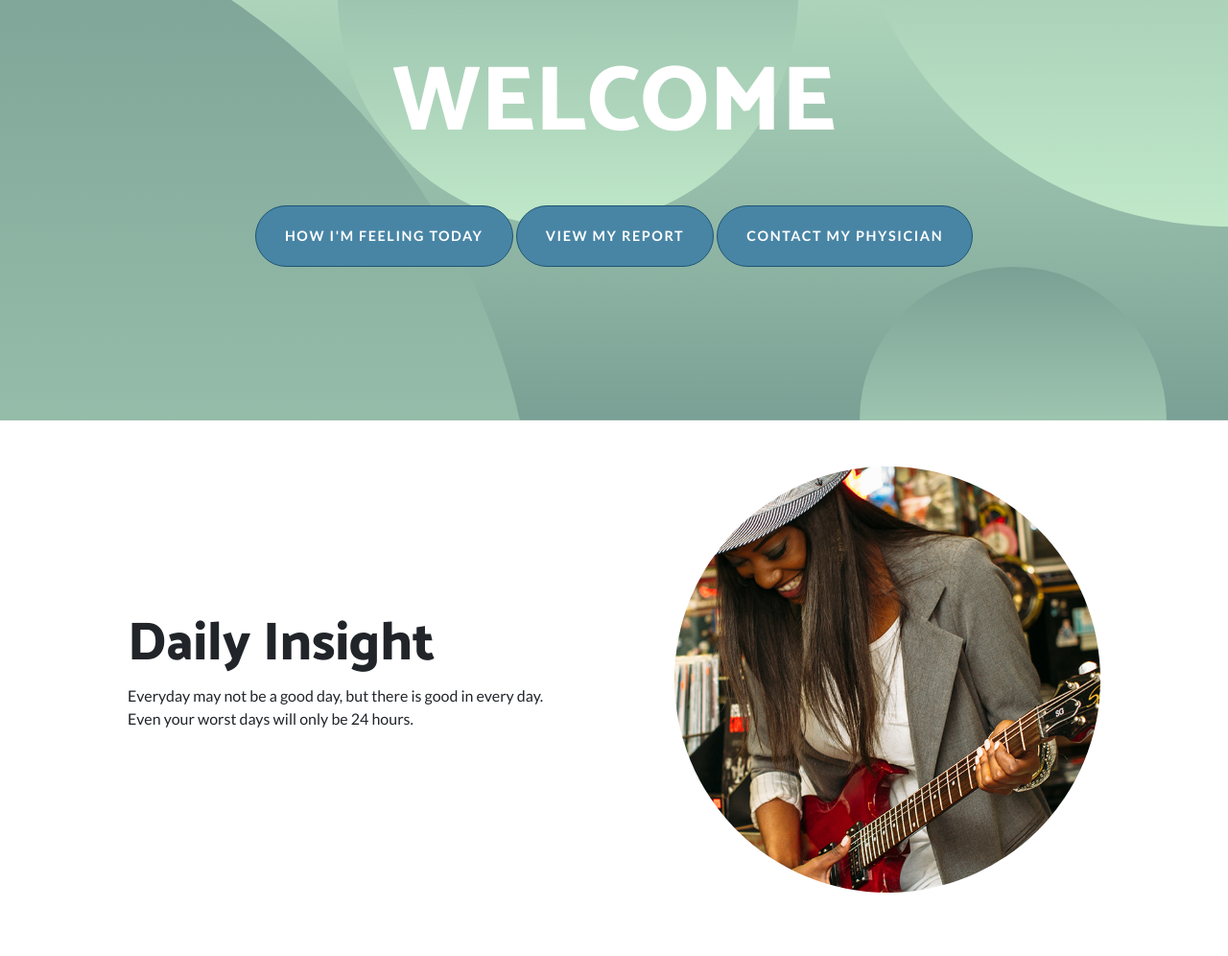
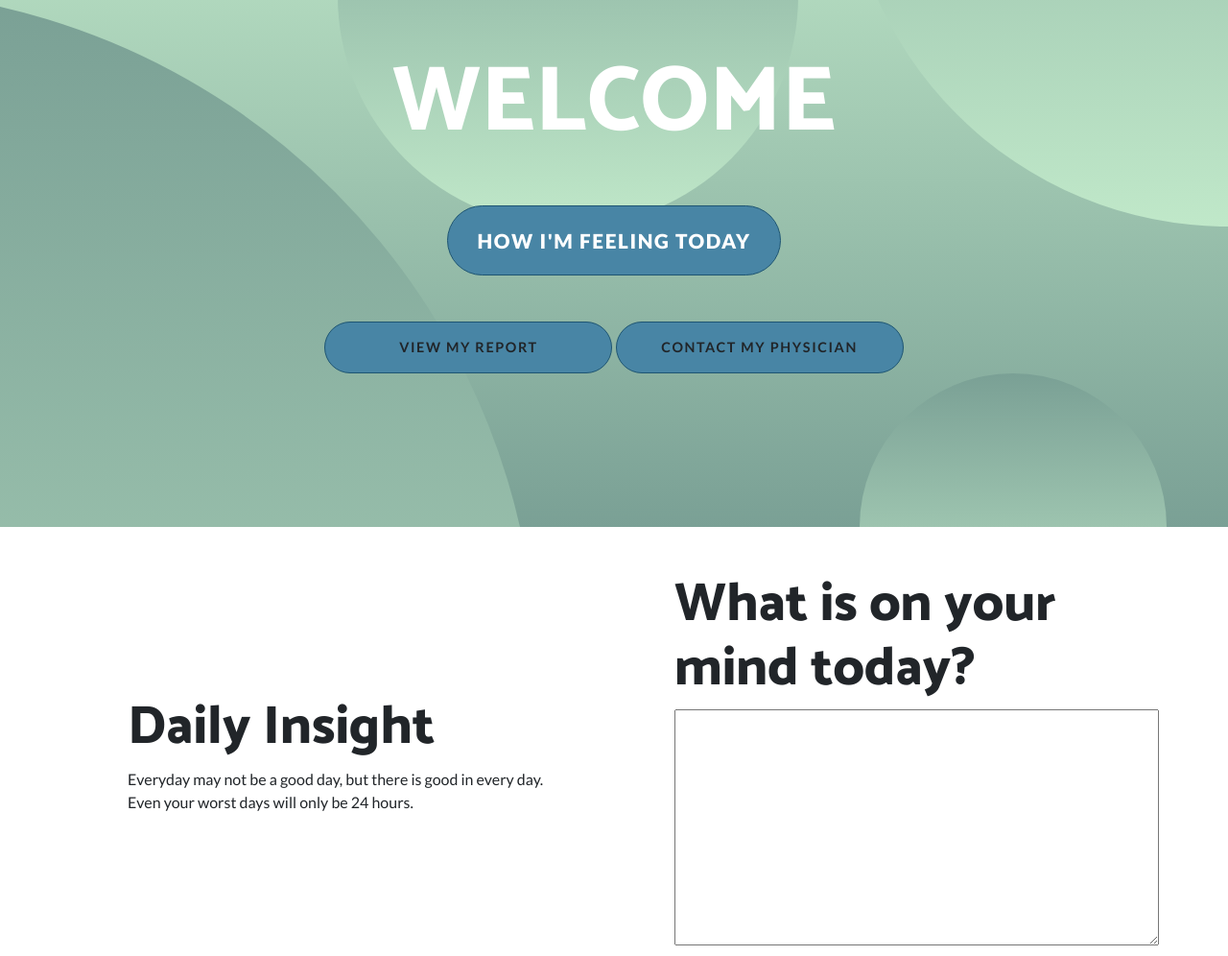
Before and after one commit to StarterHacks6/Mental-Health-Forum, a website: page index.html in a window 1280 px wide. Shown: the part 164-1160 px from the top of the page at 96% size. Drawn offline with Linux system fonts and the light colour scheme.

Commit message:
actual journal and title icon

```diff
--- a/index.html
+++ b/index.html
@@ -1,4 +1,3 @@
-
 <!DOCTYPE html>
 <html lang="en">
 
@@ -10,7 +9,7 @@
     <meta name="author" content="">
 
     <title>Mindful Me</title>
-    <link rel="shortcut icon" type = "image/png" href="Sun.png" />
+     <link rel="shortcut icon" type = "image/png" href="Sun.png" />
 
     <!-- Bootstrap core CSS -->
     <link href="vendor/bootstrap/css/bootstrap.css" rel="stylesheet">
@@ -50,9 +49,11 @@
       <div class="masthead-content">
         <div class="container">
           <h1 class="masthead-heading mb-0">WELCOME</h1>
-          <a href="#" class="btn btn-primary btn-xl rounded-pill mt-5">How I'm Feeling Today</a>
-          <a href="#" class="btn btn-primary btn-xl rounded-pill mt-5">View my Report</a>
-          <a href="#" class="btn btn-primary btn-xl rounded-pill mt-5">Contact my Physician</a>
+          <a href="#" class="btn btn-primary btn-xl2 rounded-pill mt-5">How I'm Feeling Today</a>
+        </div>
+        <div class="container">
+          <a href="#" class="btn btn-primary2 btn-xl rounded-pill mt-5">View my Report</a>
+          <a href="#" class="btn btn-primary2 btn-xl rounded-pill mt-5">Contact my Physician</a>
         </div>
       </div>
       <div class="bg-circle-1 bg-circle"></div>
@@ -66,7 +67,8 @@
         <div class="row align-items-center">
           <div class="col-lg-6 order-lg-2">
             <div class="p-5">
-              <img class="img-fluid rounded-circle" src="img/01.jpg" alt="">
+              <h2 class = "display-4">What is on your mind today?</h2>
+              <textarea name = "journal" cols = "58" rows = "10"></textarea>
             </div>
           </div>
           <div class="col-lg-6 order-lg-1">
@@ -96,16 +98,6 @@
         </div>
       </div>
     </section>
-
-
-    <!--CHANGES I AM MAKING-->
-    <section>
-      <div>
-        <h2 class = "display-4">What is on your mind today?</h2>
-        <textarea name = "journal" cols = "120" rows = "10"></textarea>
-      </div>
-    </section>
-
 
     <section>
       <div class="container">
```
Also changed, not shown: gulpfile.js (+8 -0 lines).
